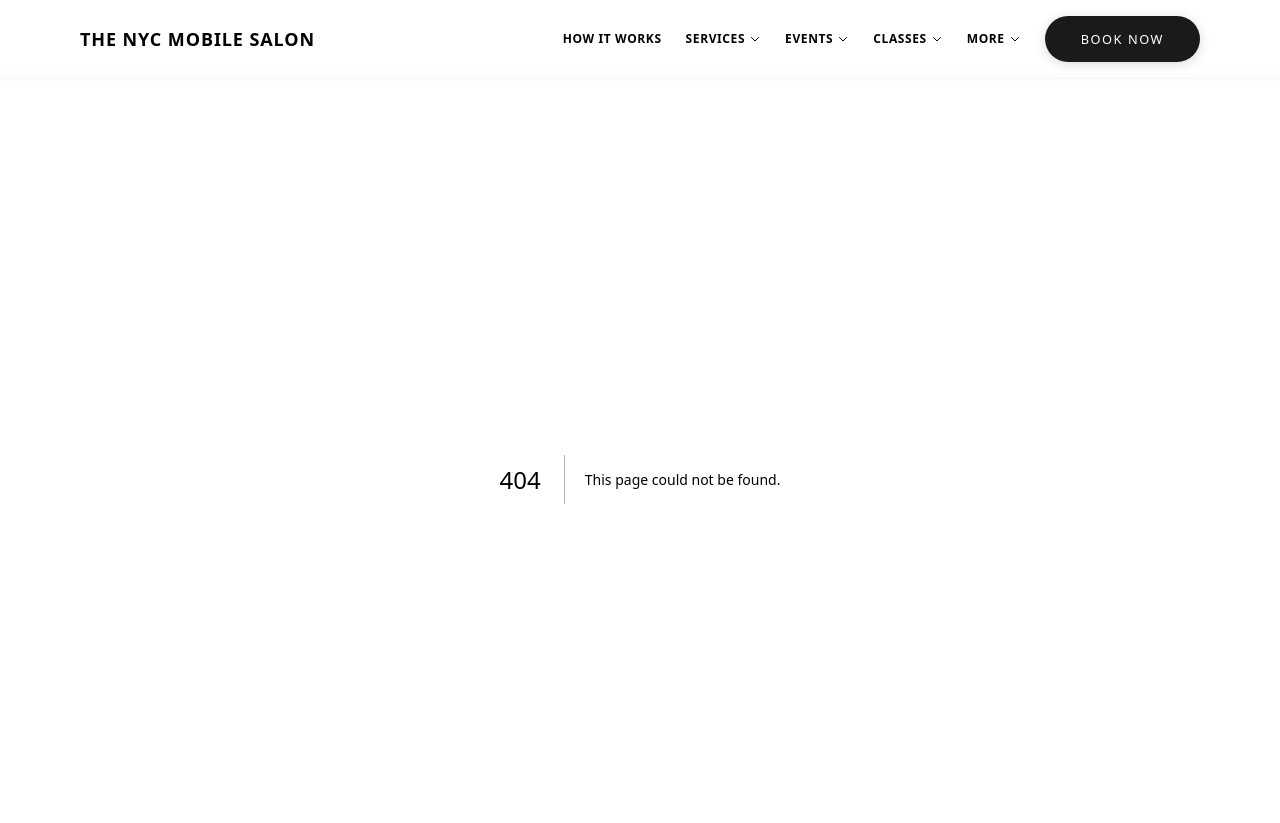
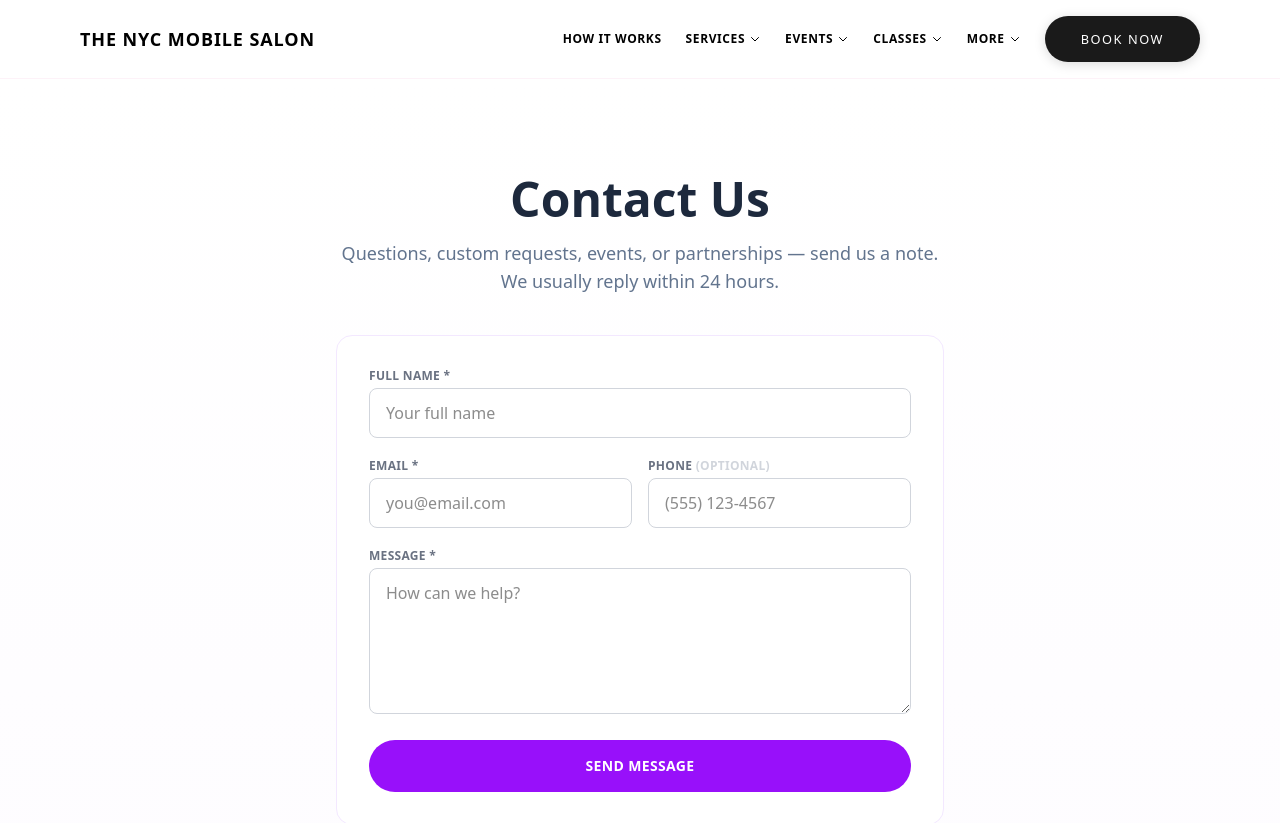
Before and after one commit to thenycmobilesalon/new, a Next.js app: page /contact in a window 1280 px wide. Before the commit this address had no page. Shown: the top 823 px of the page. Built offline with nearby package versions, Linux system fonts and the light colour scheme.

Commit message:
add /contact page with contact form

```diff
--- /dev/null
+++ b/src/app/api/contact/route.ts
@@ -0,0 +1,69 @@
+import { NextResponse } from "next/server";
+import { getResend } from "@/lib/resend";
+import { supabaseAdmin } from "@/lib/supabase";
+
+export async function POST(request: Request) {
+  try {
+    const body = await request.json();
+    const {
+      name = "",
+      email = "",
+      phone = "",
+      message = "",
+    } = body;
+
+    const errors: Record<string, string> = {};
+    if (!name.trim()) errors.name = "Name is required";
+    if (!email.trim()) errors.email = "Email is required";
+    else if (!/^[^\s@]+@[^\s@]+\.[^\s@]+$/.test(email)) errors.email = "Invalid email";
+    if (!message.trim()) errors.message = "Message is required";
+
+    if (Object.keys(errors).length > 0) {
+      return NextResponse.json({ errors }, { status: 400 });
+    }
+
+    const { error: dbError } = await supabaseAdmin.from("leads").insert({
+      name: name.trim(),
+      email: email.trim(),
+      phone: phone.trim() || "—",
+      service: "Contact Form",
+      borough: "General",
+      preferred_date: null,
+      message: message.trim(),
+    });
+
+    if (dbError) {
+      console.error("Supabase insert error:", dbError);
+    }
+
+    const businessEmail = process.env.BUSINESS_EMAIL;
+    if (!businessEmail) {
+      console.error("BUSINESS_EMAIL not set");
+      return NextResponse.json({ error: "Server configuration error" }, { status: 500 });
+    }
+
+    await getResend().emails.send({
+      from: "NYC Mobile Salon <notifications@thenycmobilesalon.com>",
+      replyTo: email.trim(),
+      to: businessEmail,
+      subject: `Contact Form: ${name.trim()}`,
+      html: `
+        <h2>New Contact Form Submission</h2>
+        <table style="border-collapse:collapse;width:100%;max-width:500px">
+          <tr><td style="padding:8px;font-weight:bold">Name</td><td style="padding:8px">${name.trim()}</td></tr>
+          <tr style="background:#f0f9ff"><td style="padding:8px;font-weight:bold">Email</td><td style="padding:8px"><a href="mailto:${email.trim()}">${email.trim()}</a></td></tr>
+          ${phone.trim() ? `<tr><td style="padding:8px;font-weight:bold">Phone</td><td style="padding:8px"><a href="tel:${phone.trim()}">${phone.trim()}</a></td></tr>` : ""}
+          <tr style="background:#f0f9ff"><td style="padding:8px;font-weight:bold;vertical-align:top">Message</td><td style="padding:8px;white-space:pre-wrap">${message.trim()}</td></tr>
+        </table>
+      `,
+    });
+
+    return NextResponse.json({ success: true });
+  } catch (error) {
+    console.error("Contact submission error:", error);
+    return NextResponse.json(
+      { error: "Something went wrong. Please try again." },
+      { status: 500 }
+    );
+  }
+}
--- /dev/null
+++ b/src/app/contact/page.tsx
@@ -0,0 +1,37 @@
+import type { Metadata } from "next";
+import ContactForm from "@/components/ContactForm";
+
+export const metadata: Metadata = {
+  title: "Contact The NYC Mobile Salon",
+  description:
+    "Get in touch with The NYC Mobile Salon. Questions about services, bookings, events, or partnerships — we'll get back to you within 24 hours.",
+  alternates: { canonical: "https://thenycmobilesalon.com/contact" },
+  openGraph: {
+    title: "Contact The NYC Mobile Salon",
+    description:
+      "Get in touch with The NYC Mobile Salon. Questions about services, bookings, events, or partnerships — we'll get back to you within 24 hours.",
+    url: "https://thenycmobilesalon.com/contact",
+  },
+};
+
+export default function ContactPage() {
+  return (
+    <main className="min-h-screen bg-gradient-to-b from-white to-purple-50/30 py-16 sm:py-24">
+      <div className="mx-auto max-w-2xl px-4 sm:px-6 lg:px-8">
+        <div className="text-center mb-10">
+          <h1 className="font-display text-4xl sm:text-5xl font-bold text-slate-800">Contact Us</h1>
+          <p className="mt-4 text-lg text-slate-500">
+            Questions, custom requests, events, or partnerships — send us a note.
+            We usually reply within 24 hours.
+          </p>
+        </div>
+        <ContactForm />
+        <div className="mt-10 text-center text-sm text-slate-500">
+          <p>
+            Prefer email? <a href="mailto:hey@thenycmobilesalon.com" className="text-purple-600 hover:underline font-medium">hey@thenycmobilesalon.com</a>
+          </p>
+        </div>
+      </div>
+    </main>
+  );
+}
--- /dev/null
+++ b/src/components/ContactForm.tsx
@@ -0,0 +1,127 @@
+'use client'
+import { useState } from 'react'
+
+const formatPhone = (value: string) => {
+  const cleaned = value.replace(/\D/g, '')
+  if (cleaned.length <= 3) return cleaned
+  if (cleaned.length <= 6) return '(' + cleaned.slice(0, 3) + ') ' + cleaned.slice(3)
+  return '(' + cleaned.slice(0, 3) + ') ' + cleaned.slice(3, 6) + '-' + cleaned.slice(6, 10)
+}
+
+export default function ContactForm() {
+  const [form, setForm] = useState({ name: '', email: '', phone: '', message: '' })
+  const [loading, setLoading] = useState(false)
+  const [done, setDone] = useState(false)
+  const [error, setError] = useState('')
+
+  const handleSubmit = async (e: React.FormEvent) => {
+    e.preventDefault()
+    setError('')
+
+    if (!form.name.trim() || !form.email.trim() || !form.message.trim()) {
+      setError('Please fill in all required fields.')
+      return
+    }
+
+    setLoading(true)
+    try {
+      const res = await fetch('/api/contact', {
+        method: 'POST',
+        headers: { 'Content-Type': 'application/json' },
+        body: JSON.stringify(form),
+      })
+      if (res.ok) {
+        setDone(true)
+      } else {
+        const data = await res.json()
+        setError(data.error || 'Something went wrong. Please try again.')
+      }
+    } catch {
+      setError('Something went wrong. Please try again.')
+    }
+    setLoading(false)
+  }
+
+  if (done) {
+    return (
+      <div className="rounded-2xl border border-purple-100 bg-white p-8 text-center">
+        <div className="mx-auto mb-4 flex h-16 w-16 items-center justify-center rounded-full bg-purple-100">
+          <svg className="h-8 w-8 text-purple-600" fill="none" viewBox="0 0 24 24" stroke="currentColor">
+            <path strokeLinecap="round" strokeLinejoin="round" strokeWidth={2} d="M5 13l4 4L19 7" />
+          </svg>
+        </div>
+        <h3 className="mb-2 font-display text-2xl font-bold text-slate-800">Message Sent!</h3>
+        <p className="text-slate-500">
+          Thanks, {form.name.split(' ')[0]}. We&apos;ll get back to you within 24 hours.
+        </p>
+      </div>
+    )
+  }
+
+  const inputClass = 'w-full px-4 py-3 border border-gray-300 rounded-lg text-charcoal text-base focus:border-purple-400 focus:ring-1 focus:ring-purple-400 focus:outline-none'
+  const labelClass = 'block text-xs font-semibold uppercase tracking-wide text-gray-500 mb-1'
+
+  return (
+    <form onSubmit={handleSubmit} className="rounded-2xl border border-purple-100 bg-white p-5 sm:p-8 space-y-5">
+      <div>
+        <label className={labelClass}>Full Name *</label>
+        <input
+          type="text"
+          required
+          value={form.name}
+          onChange={(e) => setForm({ ...form, name: e.target.value })}
+          className={inputClass}
+          placeholder="Your full name"
+        />
+      </div>
+
+      <div className="grid grid-cols-1 gap-4 sm:grid-cols-2">
+        <div>
+          <label className={labelClass}>Email *</label>
+          <input
+            type="email"
+            required
+            value={form.email}
+            onChange={(e) => setForm({ ...form, email: e.target.value })}
+            className={inputClass}
+            placeholder="you@email.com"
+          />
+        </div>
+        <div>
+          <label className={labelClass}>Phone <span className="text-gray-300">(optional)</span></label>
+          <input
+            type="tel"
+            value={form.phone}
+            onChange={(e) => setForm({ ...form, phone: formatPhone(e.target.value) })}
+            className={inputClass}
+            placeholder="(555) 123-4567"
+          />
+        </div>
+      </div>
+
+      <div>
+        <label className={labelClass}>Message *</label>
+        <textarea
+          required
+          value={form.message}
+          onChange={(e) => setForm({ ...form, message: e.target.value })}
+          className={inputClass}
+          rows={5}
+          placeholder="How can we help?"
+        />
+      </div>
+
+      {error && (
+        <p className="text-red-600 text-sm bg-red-50 px-4 py-3 rounded-lg">{error}</p>
+      )}
+
+      <button
+        type="submit"
+        disabled={loading}
+        className="w-full py-4 rounded-full bg-purple-600 text-sm font-semibold uppercase tracking-wide text-white transition hover:bg-purple-700 disabled:opacity-60"
+      >
+        {loading ? 'Sending...' : 'Send Message'}
+      </button>
+    </form>
+  )
+}
```
